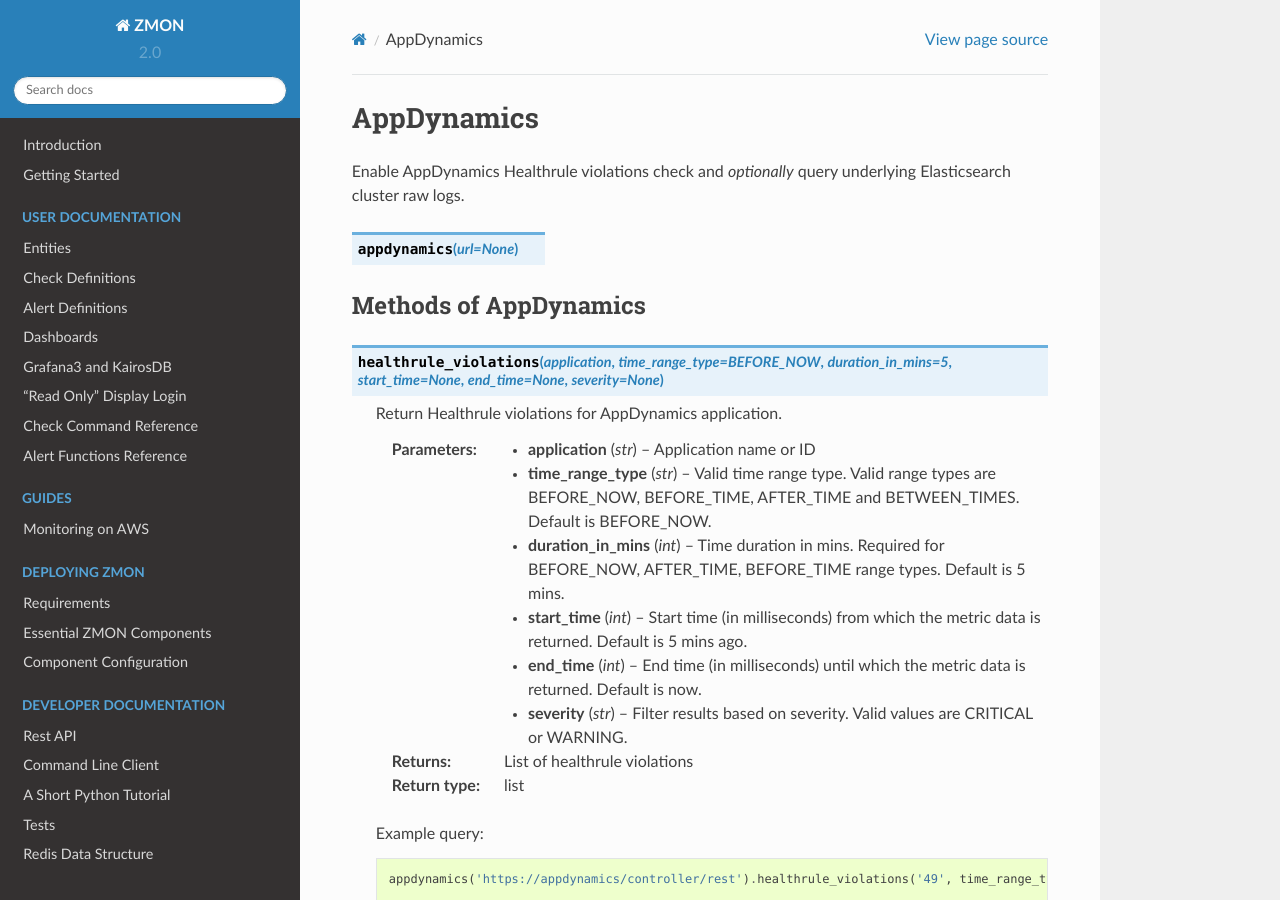
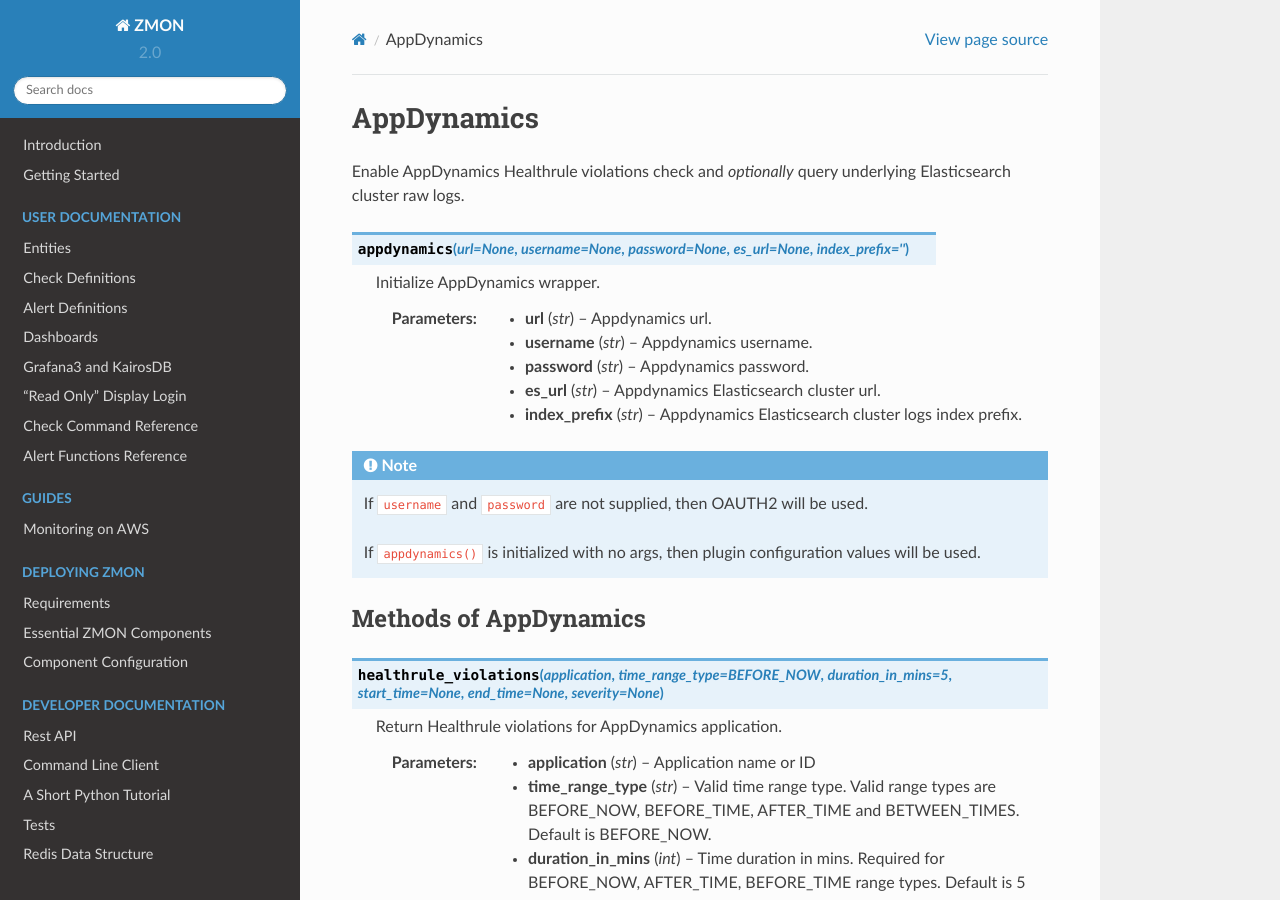
Before and after one commit to zalando-zmon/zmon-docs, a Sphinx documentation site: the page built from docs/user/check-ref/appdynamics_wrapper.rst, in a window 1280 px wide and 900 px high. Built offline with Sphinx 7.4.7 and the Read the Docs theme 2.0.0, drawn with Linux system fonts in a browser that asks for light colours.

Commit message:
Update appdynamics wrapper init docs (#40)

```diff
--- a/docs/user/check-ref/appdynamics_wrapper.rst
+++ b/docs/user/check-ref/appdynamics_wrapper.rst
@@ -3,7 +3,32 @@
 
 Enable AppDynamics Healthrule violations check and *optionally* query underlying Elasticsearch cluster raw logs.
 
-.. py:function:: appdynamics(url=None)
+.. py:function:: appdynamics(url=None, username=None, password=None, es_url=None, index_prefix='')
+
+    ::
+
+    Initialize AppDynamics wrapper.
+
+    :param url: Appdynamics url.
+    :type url: str
+
+    :param username: Appdynamics username.
+    :type username: str
+
+    :param password: Appdynamics password.
+    :type password: str
+
+    :param es_url: Appdynamics Elasticsearch cluster url.
+    :type es_url: str
+
+    :param index_prefix: Appdynamics Elasticsearch cluster logs index prefix.
+    :type index_prefix: str
+
+.. note::
+
+    If ``username`` and ``password`` are not supplied, then OAUTH2 will be used.
+
+    If ``appdynamics()`` is initialized with no args, then plugin configuration values will be used.
 
 Methods of AppDynamics
 ^^^^^^^^^^^^^^^^^^^^^^
```
